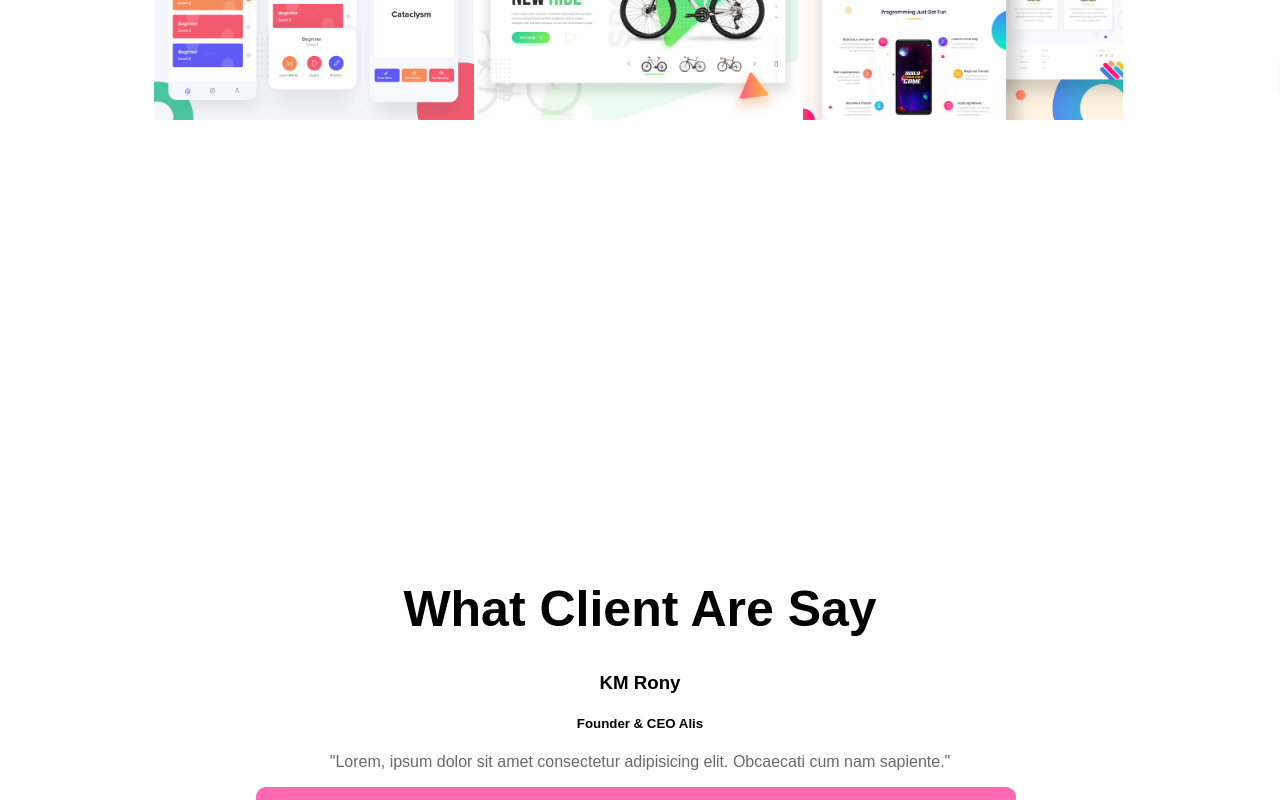
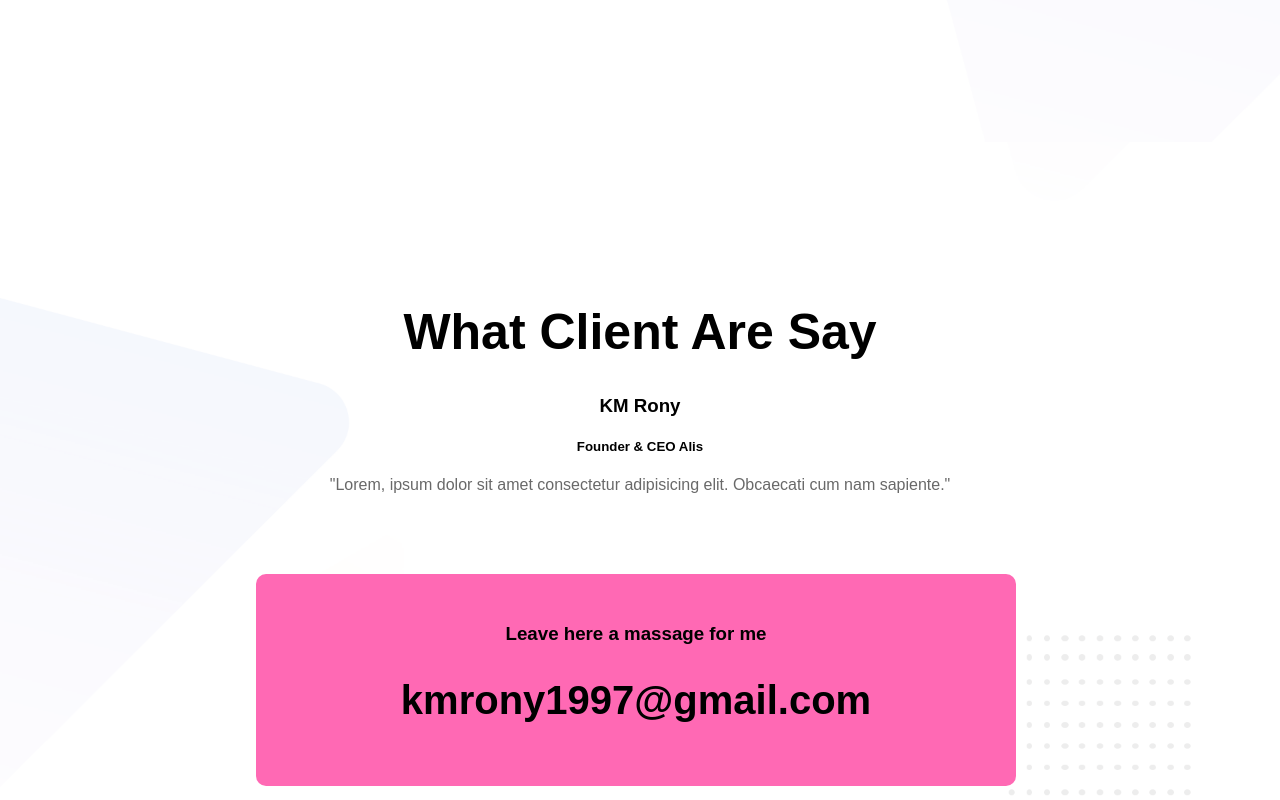
Before and after one commit to kmRony717171/mySecondWebsite, a plain HTML site: page index.html in a window 1280 px wide. Shown: the part 2000-2800 px from the top of the page. Drawn offline with Linux system fonts and the light colour scheme; a web font is replaced by a local one.

Commit message:
all problem done

```diff
--- a/style.css
+++ b/style.css
@@ -3,9 +3,10 @@ body{
     padding: 0;
     font-family: 'Recursive', sans-serif;
 }
+section{
+    height: 700px;
+}
 .header-area{
-
-    height: 100vh;
     background-image: url(images/header-bg.png);
     background-size: cover;
 }
@@ -24,7 +25,7 @@ body{
 }
 .half-width img{
     margin-top: 5vh;
-    width: 90%;
+    width: 80%;
 }
 .orange{
     color: rgb(226, 9, 143);
@@ -52,10 +53,8 @@ p{
     background-image: linear-gradient(45deg,rgba(255, 0, 255, 0.658),rgba(100, 1, 62, 0.726));
 }
 .biography-area{
-    height: 110vh;
     background-image: url(images/biography-bg.png);
     background-size: cover;
-    margin-bottom: 100px;
 }
 .biography-area .half-width h1{
     margin-top: 30vh;
@@ -66,11 +65,11 @@ p{
 /* work-area */
 .latest-work{
     background-image: url(images/latest-work-bg.png);
-    height: 90vh;
-    margin-bottom: 10vh;
+    background-size: cover;
 }
 .latest-work h1{
     text-align: center;
+    padding-top: 20vh;
 }
 .latest-work .work-dashbord{
     margin: auto;
@@ -82,11 +81,13 @@ p{
     width: 25%;
 }
 .testmonial{
-    height: 900px;
+    display: inline-block;
+    background-image: url(images/footer-bg.png);
+    background-size: cover;
+    height: 600px;
     text-align: center;
-    background-image: url(images/biography-bg.png);
-    background-repeat: no-repeat;
-    overflow: hidden;
+    width: 100%;
+    padding-top: 10%;
 }
 .testmonial .pink{
     background-color: hotpink;
@@ -94,8 +95,10 @@ p{
     padding: 30px 60px;
     border-radius: 10px;
     margin-left: 20vw;
+    margin-top: 10vh;
 }
 .footer{
-    padding: 40px;
+    height: 5vh;
+    padding-top: 40px;
     text-align: center;
 }
```
